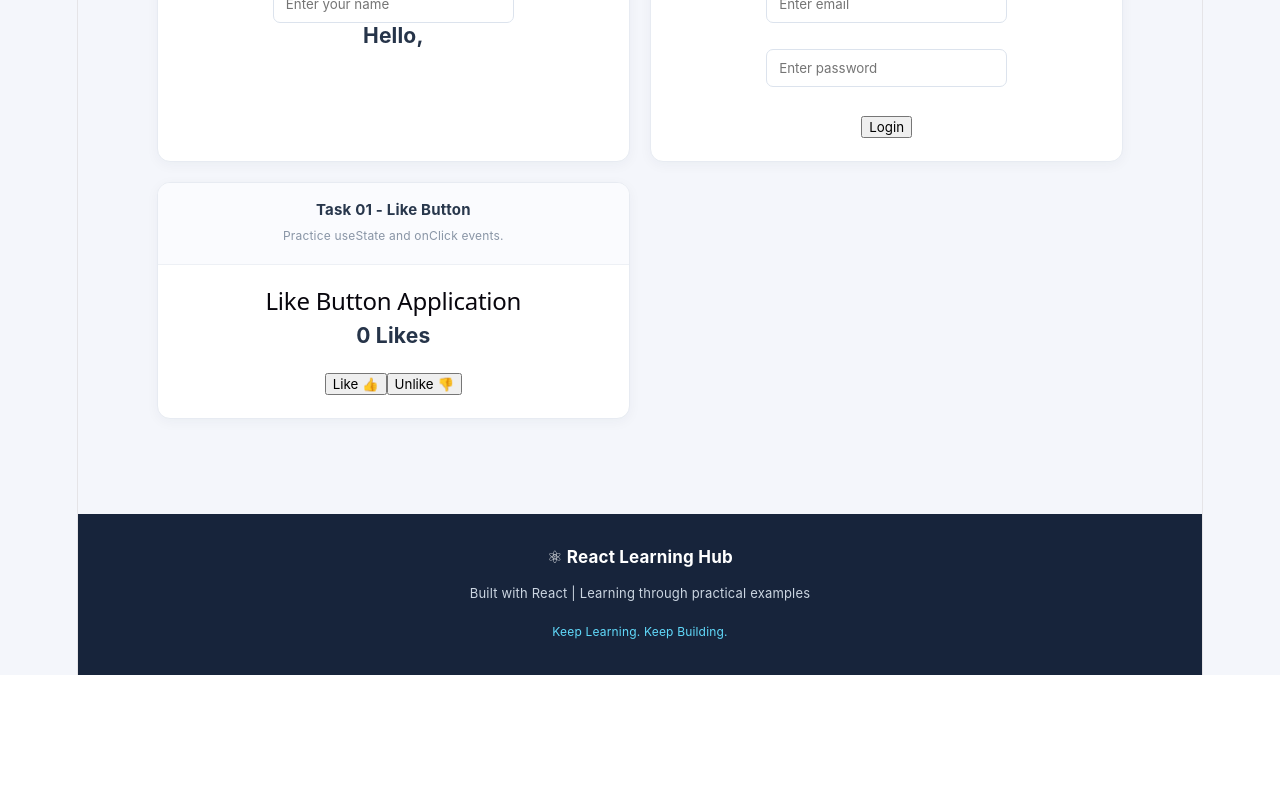
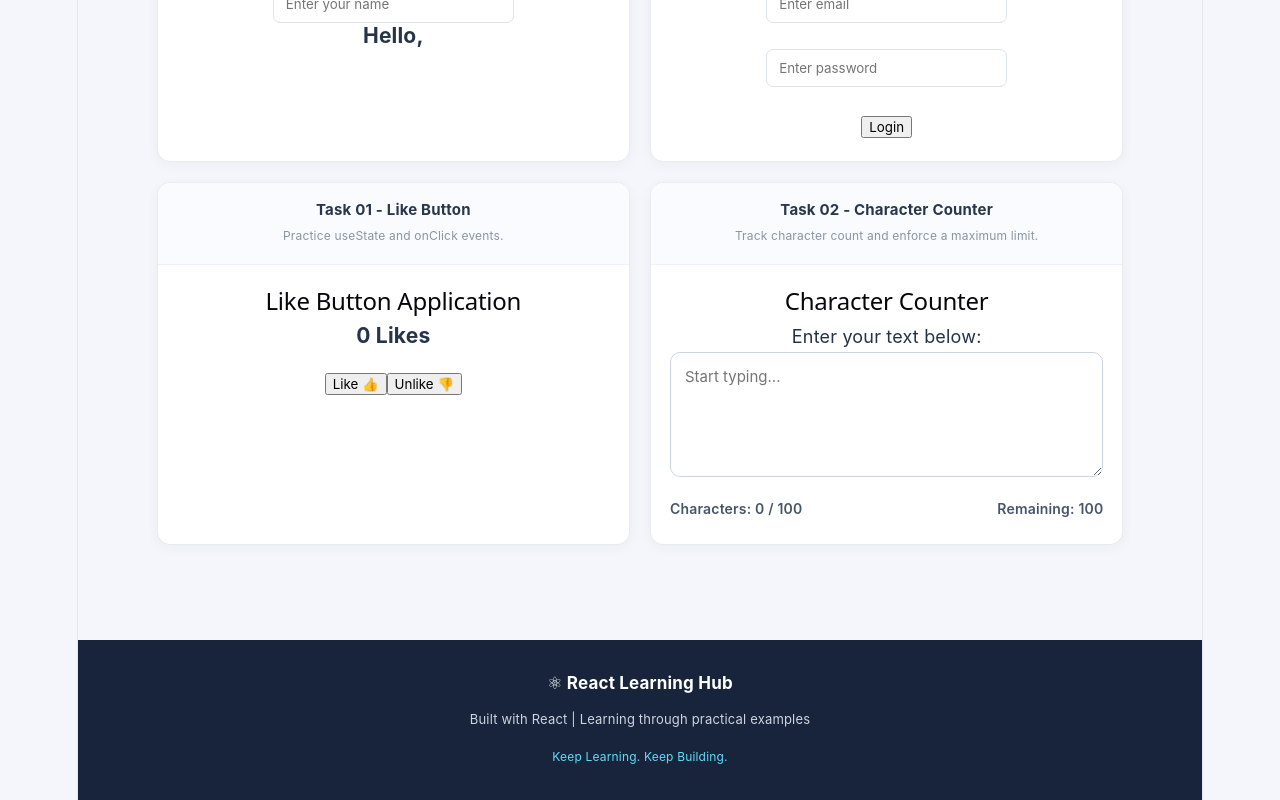
Before and after one commit to aneena-chandy/nextjs_tasks, a React (Vite) app in the folder react-fundamentals/: page /event-handling in a window 1280 px wide. Shown: the part 859-1659 px from the top of the page. Before the commit the page ends 1534 px from the top, so only its background shows below. Built offline with nearby package versions, Linux system fonts and the light colour scheme.

Commit message:
feat: add event handling and conditional rendering task-2

```diff
--- a/react-fundamentals/src/App.css
+++ b/react-fundamentals/src/App.css
@@ -654,6 +654,57 @@ select {
     background: #1d4ed8;
 }
 
+/* Character Counter */
+
+.character-counter {
+    width: 100%;
+}
+
+.character-counter textarea {
+    width: 100%;
+    box-sizing: border-box;
+    padding: 14px;
+    border: 1px solid #cbd5e1;
+    border-radius: 10px;
+    font-size: 15px;
+    font-family: inherit;
+    resize: vertical;
+    outline: none;
+    transition: border-color 0.3s ease;
+}
+
+.character-counter textarea:focus {
+    border-color: #6366f1;
+}
+
+.character-info {
+    display: flex;
+    justify-content: space-between;
+    gap: 10px;
+    margin-top: 12px;
+    font-size: 14px;
+    font-weight: 600;
+    color: #475569;
+}
+
+.character-warning {
+    color: #d97706;
+    background: #fef3c7;
+    padding: 10px;
+    border-radius: 8px;
+    font-size: 13px;
+    margin-top: 12px;
+}
+
+.character-limit {
+    color: #dc2626;
+    background: #fee2e2;
+    padding: 10px;
+    border-radius: 8px;
+    font-size: 13px;
+    margin-top: 12px;
+}
+
 
 /* ==========================================
    TABLET RESPONSIVE
--- a/react-fundamentals/src/pages/Dashboard.jsx
+++ b/react-fundamentals/src/pages/Dashboard.jsx
@@ -5,7 +5,7 @@ function Dashboard() {
 
     const topics = [
         {
-            number: "00",
+            number: "01",
             title: "Portfolio Components",
             description: "Personal React components and reusable UI.",
             path: "/portfolio",
@@ -14,7 +14,7 @@ function Dashboard() {
             examples: "4 Examples"
         },
         {
-            number: "01",
+            number: "02",
             title: "Components & Props",
             description: "JSX, reusable components, props and children.",
             path: "/components",
@@ -23,7 +23,7 @@ function Dashboard() {
             examples: "8 Examples"
         },
         {
-            number: "02",
+            number: "03",
             title: "Local State Management",
             description: "Manage component data using useState Hook.",
             path: "/use-state",
@@ -32,7 +32,7 @@ function Dashboard() {
             examples: "1 Example"
         },
         {
-            number: "03",
+            number: "04",
             title: "Event Handling",
             description: "Handle clicks, inputs, forms and user interactions.",
             path: "/event-handling",
@@ -41,7 +41,7 @@ function Dashboard() {
             examples: "5 Examples + Tasks"
         },
         {
-            number: "04",
+            number: "05",
             title: "Conditional Rendering",
             description: "Display dynamic UI based on conditions.",
             path: "/conditional-rendering",
--- a/react-fundamentals/src/pages/EventHandlingPage.jsx
+++ b/react-fundamentals/src/pages/EventHandlingPage.jsx
@@ -6,6 +6,7 @@ import CounterExample from "../topics/02-event-handling/CounterExample";
 import InputExample from "../topics/02-event-handling/InputExample";
 import FormExample from "../topics/02-event-handling/FormExample";
 import LikeButton from "../topics/02-event-handling/LikeButton";
+import CharacterCounter from "../topics/02-event-handling/CharacterCounter";
 
 function EventHandlingPage() {
 
@@ -35,6 +36,9 @@ function EventHandlingPage() {
             <ExampleCard title="Task 01 - Like Button" description="Practice useState and onClick events.">
                 <LikeButton />
             </ExampleCard>
+            <ExampleCard title="Task 02 - Character Counter" description="Track character count and enforce a maximum limit.">
+                <CharacterCounter />
+            </ExampleCard>
 
         </TopicPageLayout>
     );
--- /dev/null
+++ b/react-fundamentals/src/topics/02-event-handling/CharacterCounter.jsx
@@ -0,0 +1,60 @@
+import React, { useState } from "react";
+
+function CharacterCounter() {
+
+    const [text, setText] = useState("");
+
+    const maxCharacters = 100;
+
+    const handleChange = (event) => {
+        setText(event.target.value);
+    };
+
+    const characterCount = text.length;
+
+    const remainingCharacters = maxCharacters - characterCount;
+
+    return (
+        <div className="character-counter">
+
+            <h2>Character Counter</h2>
+
+            <p>Enter your text below:</p>
+
+            <textarea
+                value={text}
+                onChange={handleChange}
+                placeholder="Start typing..."
+                maxLength={maxCharacters}
+                rows="5"
+            />
+
+            <div className="character-info">
+
+                <span>
+                    Characters: {characterCount} / {maxCharacters}
+                </span>
+
+                <span>
+                    Remaining: {remainingCharacters}
+                </span>
+
+            </div>
+
+            {characterCount >= 80 && characterCount < 100 && (
+                <p className="character-warning">
+                    ⚠️ Warning! You are approaching the character limit.
+                </p>
+            )}
+
+            {characterCount === 100 && (
+                <p className="character-limit">
+                    Maximum character limit reached!
+                </p>
+            )}
+
+        </div>
+    );
+}
+
+export default CharacterCounter;
```
